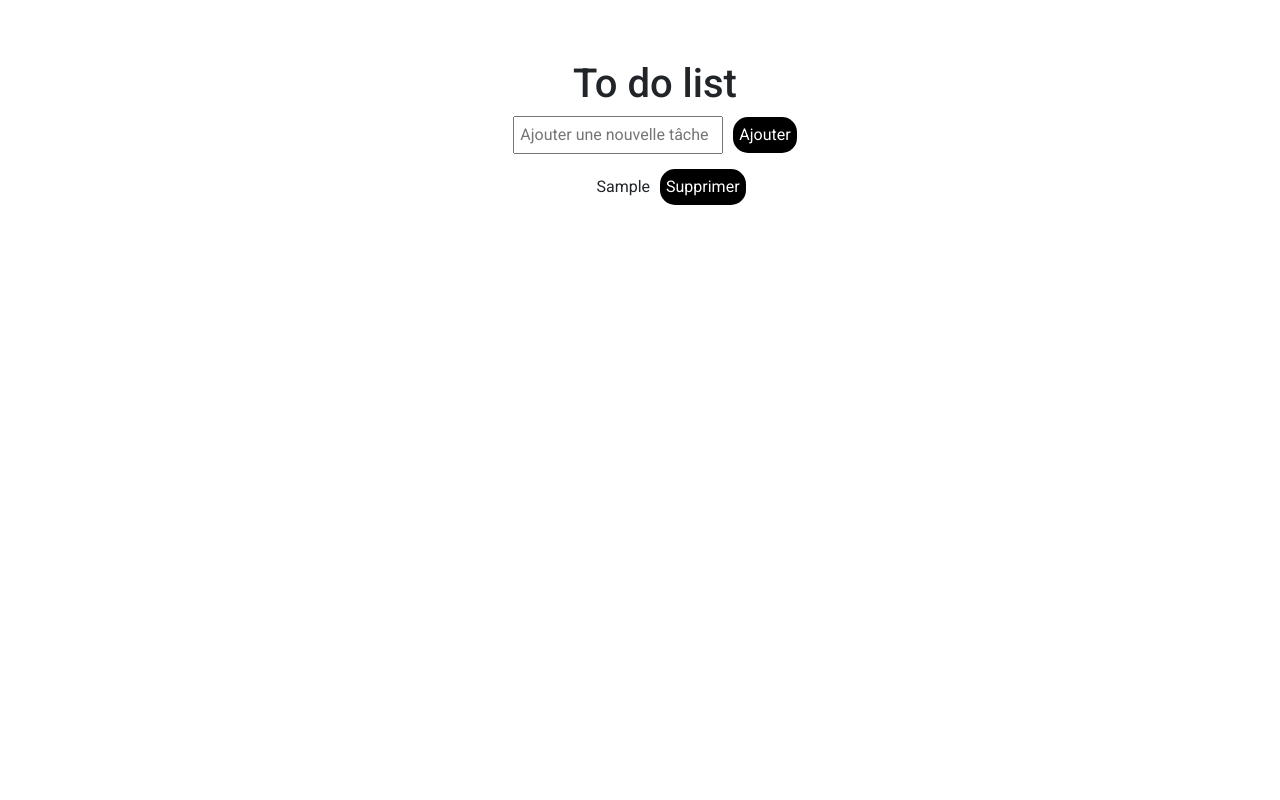
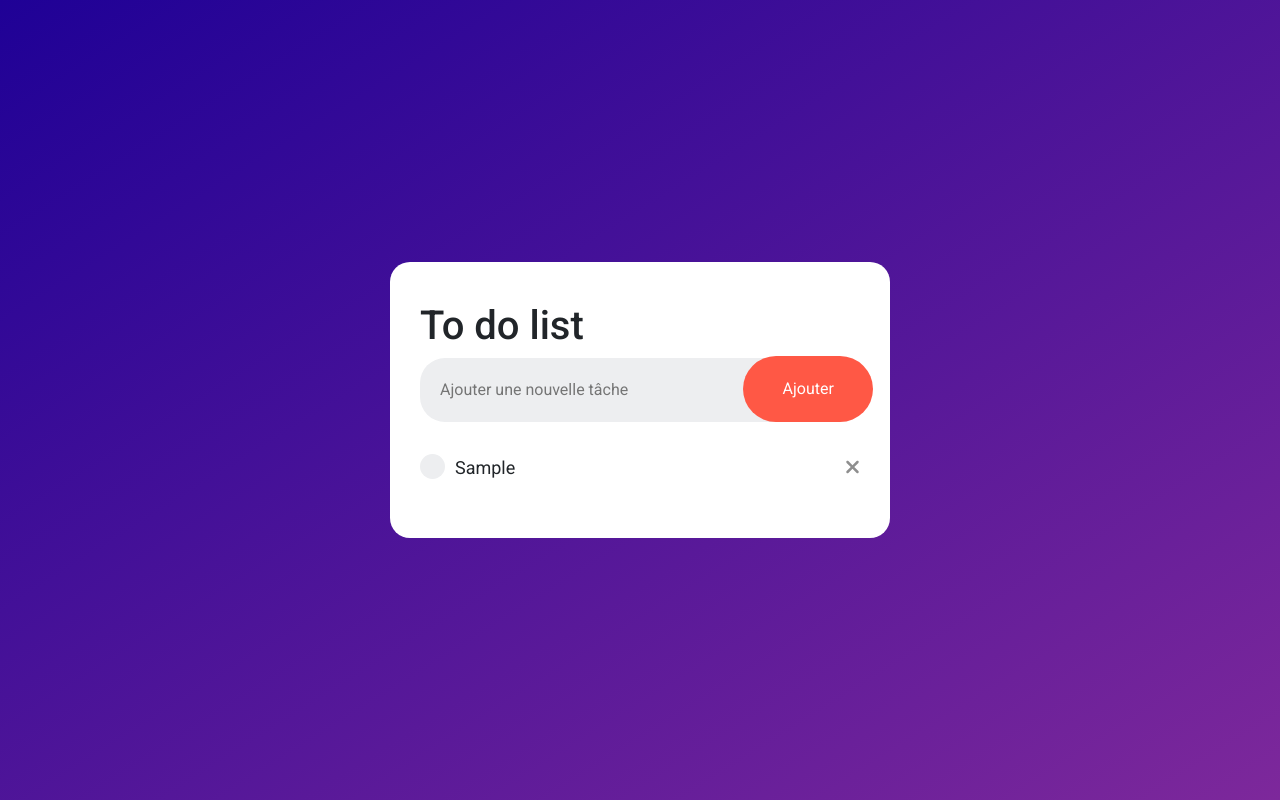
Before and after one commit to chimitslucie/todolist, a React (Create React App) app: page / in a window 1280 px wide. Both pictures are taken after typing "Sample" into the empty fields and a click on the button "Ajouter". Built offline with nearby package versions, Linux system fonts and the light colour scheme.

Commit message:
presque fini

```diff
--- a/src/App.jsx
+++ b/src/App.jsx
@@ -3,8 +3,10 @@ import TodoList from "./Components/ToDoList";
 function App() {
   return (
     <div className="App">
-      <h1 className="appTitle">To do list</h1>
-      <TodoList />
+      <div className="todoContent">
+        <h1 className="todoContentTitle">To do list</h1>
+        <TodoList />
+      </div>
     </div>
   )
 }
--- a/src/Components/ToDoList.jsx
+++ b/src/Components/ToDoList.jsx
@@ -1,9 +1,13 @@
 import { React, useState, useEffect } from "react";
+import { FontAwesomeIcon } from '@fortawesome/react-fontawesome'
+import { faXmark } from "@fortawesome/free-solid-svg-icons";
+import { type } from "@testing-library/user-event/dist/type";
 
 function TodoList() {
 
     const [todos, setTodos] = useState([]);
     const [task, setTask] = useState('');
+    const [isChecked, setIsChecked] = useState(task.checked);
 
     const handleInputChange = (e) => {
         setTask(e.target.value);
@@ -22,6 +26,7 @@ function TodoList() {
         const newTodos = todos.filter((_, i) => i !== index);
         localStorage.removeItem('todos');
         setTodos(newTodos);
+        localStorage.setItem('todos', JSON.stringify(newTodos));
     };
 
     useEffect(() => {
@@ -31,9 +36,13 @@ function TodoList() {
         }
     }, []);
 
+    const handleChange = () => {
+        setIsChecked(!isChecked);
+    };
+
     return (
         <div className="todo">
-            <form className="listTodoInput" onSubmit={handleSubmit}>
+            <form className="todoForm" onSubmit={handleSubmit}>
                 <input
                     className="todoInput"
                     type="text"
@@ -46,8 +55,12 @@ function TodoList() {
             <ul className="todoList">
                 {todos.map((todo, index) => (
                     <li className="todoItem" key={index}>
-                        {todo}
-                        <button className="btnRemove" onClick={() => handleRemoveTodo(index)}>Supprimer</button>
+                        <label className="todoItemContainer">
+                            <input type="checkbox" className={`todoItemCheckbox ${isChecked ? "checked" : ""}`} value={isChecked} onChange={handleChange} />
+                            <span className="checkmark"></span>
+                            <span className="todoItemText">{todo}</span>
+                        </label>
+                        <button className="btnRemove" onClick={() => handleRemoveTodo(index)}><FontAwesomeIcon icon={faXmark} className="btnRemoveIcon" /></button>
                     </li>
                 ))}
             </ul>
--- a/src/Style/Components/TodoItem.scss
+++ /dev/null
@@ -1,24 +0,0 @@
-.todo-item {
-    display: flex;
-    align-items: center;
-    justify-content: center;
-    margin-top: 15px;
-}
-
-.itemText {
-    margin: 0 10px;
-}
-
-.itemBtn {
-    padding: 5px 5px ;
-    border: 1px solid transparent;
-    border-radius: 15px;
-    background: black;
-    color: white;
-
-    &:hover {
-        border: 1px solid black;
-        background: white;
-        color: black;
-    }
-}
--- a/src/Style/Components/todoList.scss
+++ b/src/Style/Components/todoList.scss
@@ -1,38 +1,113 @@
+.todoForm {
+    position: relative;
+    margin-bottom: 30px;
+}
+
 .todoInput {
-    margin-right: 10px;
-    width: 210px;
-    padding: 5px;
+    width: 100%;
+    padding: 20px;
+    border: none;
+    background: #EDEEF0;
+    border-radius: 25px;
+
+
+    &:focus {
+        outline: none;
+    }
 
     &Btn {
-        padding: 5px;
-        border-radius: 15px;
+        padding: 20px;
+        border-radius: 35px;
         border: 1px solid transparent;
-        background: black;
+        background: #FF5845;
         color: white;
+        position: absolute;
+        right: -3%;
+        max-width: 130px;
+        width: 100%;
+        top: -3%;
 
         &:hover {
-            border: 1px solid black;
+            border: 1px solid #FF5845;
             background: white;
-            color: black;
+            color: #FF5845;
         }
     }
 }
 
 .todoItem {
     margin-top: 15px;
+    font-size: 20px;
+    display: flex;
+    align-items: center;
+    justify-content: space-between;
+}
+
+.todoItemContainer input:checked~.todoItemText {
+    text-decoration: line-through;
+    color: #D8D8D8;
 }
 
 .btnRemove {
     margin-left: 10px;
-    padding: 5px;
-    border-radius: 15px;
-    border: 1px solid transparent;
-    background: black;
-    color: white;
+    border: none;
+    background: none;
 
-    &:hover {
-        border: 1px solid black;
-        background: white;
-        color: black;
+    &Icon {
+        font-size: 20px;
+        color: #8E8E8E;
     }
 }
+
+.todoItemContainer {
+    display: block;
+    position: relative;
+    padding-left: 35px;
+    cursor: pointer;
+    font-size: 18px;
+    user-select: none;
+}
+
+.todoItemContainer input {
+    position: absolute;
+    opacity: 0;
+    cursor: pointer;
+    height: 0;
+    width: 0;
+}
+
+.checkmark {
+    position: absolute;
+    top: 0;
+    left: 0;
+    height: 25px;
+    width: 25px;
+    background-color: #EDEEF0;
+    border-radius: 50%;
+}
+
+.todoItemContainer input:checked~.checkmark {
+    background-color: #FF5845;
+}
+
+.checkmark:after {
+    content: "";
+    position: absolute;
+    display: none;
+}
+
+.todoItemContainer input:checked~.checkmark:after {
+    display: block;
+}
+
+.todoItemContainer .checkmark:after {
+    left: 10px;
+    top: 6px;
+    width: 5px;
+    height: 10px;
+    border: solid white;
+    border-width: 0 3px 3px 0;
+    -webkit-transform: rotate(45deg);
+    -ms-transform: rotate(45deg);
+    transform: rotate(45deg);
+}
--- a/src/Style/Utils/Reset.scss
+++ b/src/Style/Utils/Reset.scss
@@ -11,8 +11,14 @@ body {
 
 ul {
     list-style: none;
+    padding: 0 !important;
 }
 
 a {
     text-decoration: none;
 }
+
+p {
+    margin-bottom: 0 !important;
+    padding: 0;
+}
--- a/src/Style/main.scss
+++ b/src/Style/main.scss
@@ -1,14 +1,21 @@
 @import './Utils/Reset.scss';
 @import './Utils/Font.scss';
-@import './Components/TodoItem.scss';
 @import './Components/todoList.scss';
 @import '~bootstrap/scss/bootstrap';
 
 .App {
+    background: linear-gradient(to bottom right, #1F0196, #7D289B);
+    height: 100vh;
     display: flex;
+    flex-direction: column;
     align-items: center;
-    flex-direction: column;
     justify-content: center;
-    text-align: center;
-    padding: 60px 0 0 30px;
 }
+
+.todoContent {
+    background: white;
+    padding: 40px 30px;
+    max-width: 500px;
+    width: 100%;
+    border-radius: 20px;
+}
```
